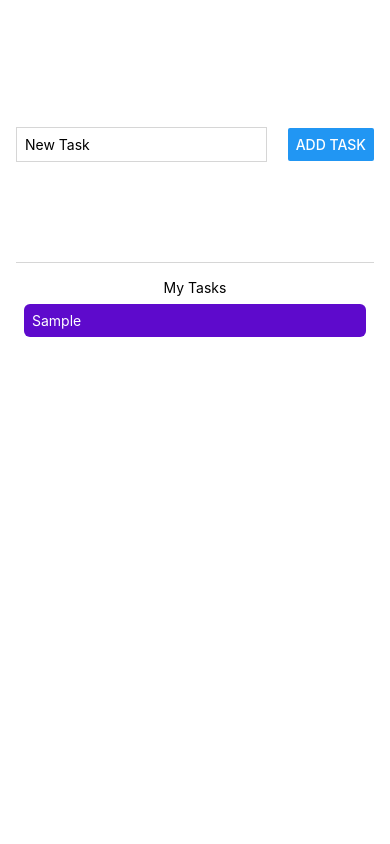
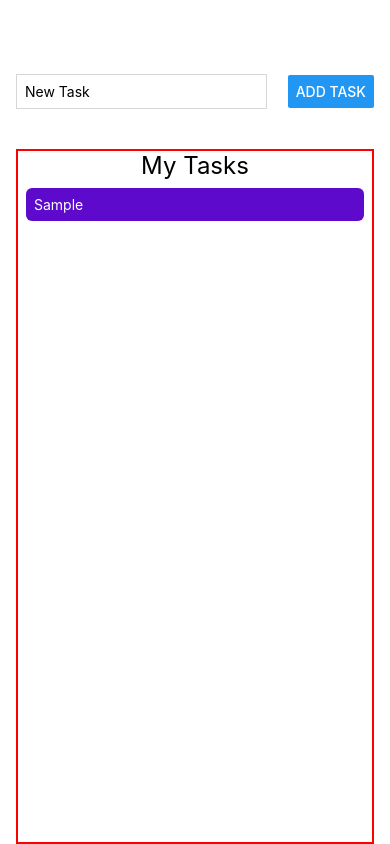
Before and after one commit to JVSONV/reactNatvie, a React Native app: screen / in a window 390 px wide. Both pictures are taken after typing "Sample" into the empty fields and a click on the button "ADD TASK". Built offline with nearby package versions, Linux system fonts and the light colour scheme.

Commit message:
list is fully functional and working

```diff
--- a/App.js
+++ b/App.js
@@ -22,9 +22,13 @@ export default function App() {
     ]);
   }
 
+  function onDeleteHandler(id) {
+    setTaskList((prev) => prev.filter((task) => task.id !== id));
+  }
+
   return (
     <View style={styles.appContainer}>
-      <TaskInput add={addTaskHandler} />
+      <TaskInput onAddTask={addTaskHandler} />
       <View style={styles.taskContainer}>
         <Text style={styles.taskListTitle} add={addTaskHandler}>
           My Tasks
@@ -32,7 +36,13 @@ export default function App() {
         <FlatList
           data={taskList}
           renderItem={(taskData) => {
-            return <TaskItem text={taskData.item} />;
+            return (
+              <TaskItem
+                text={taskData.item}
+                onPressTask={onDeleteHandler}
+                id={taskData.item.id}
+              />
+            );
           }}
           keyExtractor={(item) => {
             return item.id;
@@ -49,29 +59,14 @@ const styles = StyleSheet.create({
     paddingTop: 50,
     paddingHorizontal: 16,
   },
-  inputContainer: {
-    flex: 1,
-    flexDirection: "row",
-    justifyContent: "space-between",
-    alignItems: "center",
-    paddingBottom: 24,
-    borderBottomWidth: 1,
-    borderBottomColor: "#cccc",
-  },
-  userInput: {
-    borderWidth: 1,
-    borderColor: "#cccc",
-    width: "70%",
-    padding: 8,
-  },
-  taskContainer: {
-    flex: 5,
-  },
   taskContainer: {
     flex: 3,
     marginTop: 16,
+    borderColor: "red",
+    borderWidth: 2,
   },
   taskListTitle: {
     textAlign: "center",
+    fontSize: 24,
   },
 });
--- a/components/TaskInput.js
+++ b/components/TaskInput.js
@@ -19,7 +19,7 @@ export default function TaskInput(props) {
       <Button
         title="Add Task"
         onPress={() => {
-          props.add(enteredTask);
+          props.onAddTask(enteredTask);
           setEnteredTask("");
         }}
       />
@@ -29,13 +29,10 @@ export default function TaskInput(props) {
 
 const styles = StyleSheet.create({
   inputContainer: {
-    flex: 1,
+    paddingVertical: 24,
     flexDirection: "row",
     justifyContent: "space-between",
     alignItems: "center",
-    paddingBottom: 24,
-    borderBottomWidth: 1,
-    borderBottomColor: "#cccc",
   },
   userInput: {
     borderWidth: 1,
--- a/components/TaskItem.js
+++ b/components/TaskItem.js
@@ -1,10 +1,12 @@
-import { StyleSheet, View, Text } from "react-native";
+import { StyleSheet, View, Text, Pressable } from "react-native";
 
 export default function TaskItem(props) {
   return (
-    <View style={styles.taskItem}>
-      <Text style={styles.taskItemText}>{props.text.task}</Text>
-    </View>
+    <Pressable onPress={props.onPressTask.bind(this, props.id)} >
+      <View style={styles.taskItem}>
+        <Text style={styles.taskItemText}>{props.text.task}</Text>
+      </View>
+    </Pressable>
   );
 }
 
```
